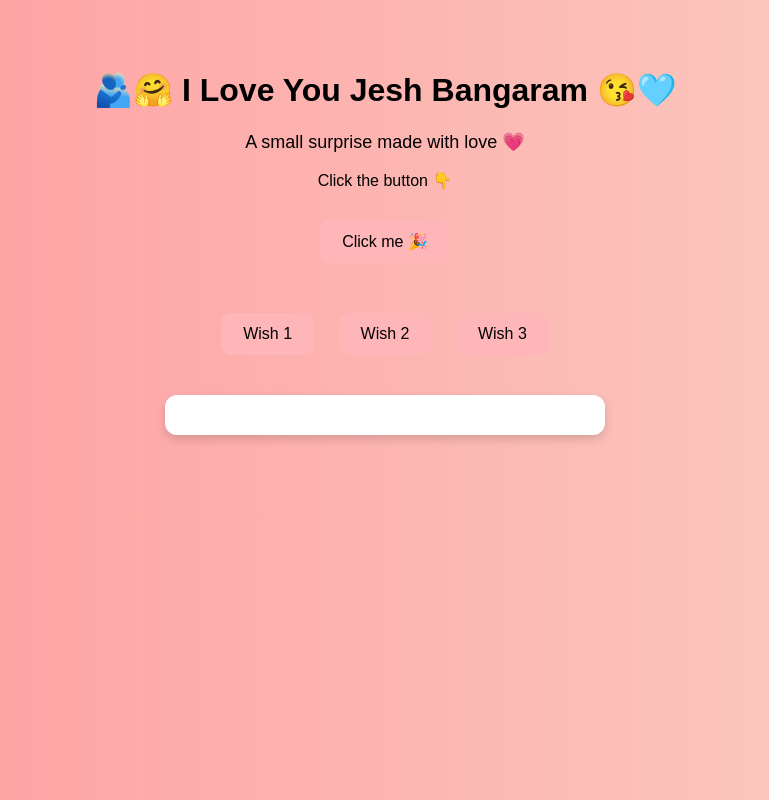
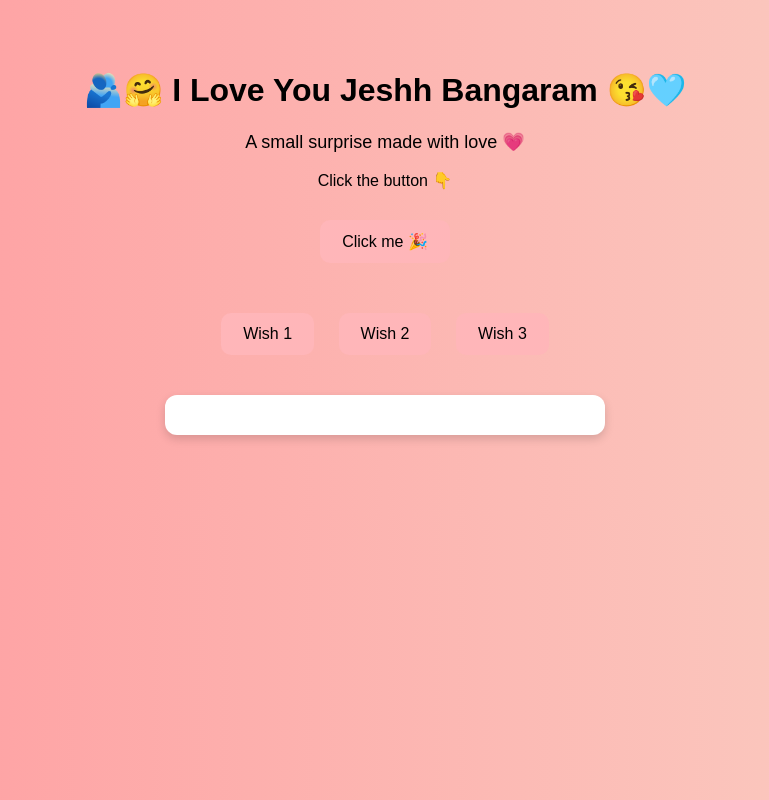
Before and after one commit to mohithvankina8099-lab/Mohith-Chowdary, a plain HTML site: page index.html in a window 1280 px wide. Shown: the whole page, without its empty margins (255-1024 px from the left). Drawn offline with Linux system fonts and the light colour scheme.

Commit message:
Update index.html

```diff
--- a/index.html
+++ b/index.html
@@ -9,7 +9,7 @@
 
 <body>
 
-<h1>🫂🤗 I Love You Jesh Bangaram 😘🩵</h1>
+<h1>🫂🤗 I Love You Jeshh Bangaram 😘🩵</h1>
 <p style="font-size:18px;">A small surprise made with love 💗</p>
 
 <p>Click the button 👇</p>
```
